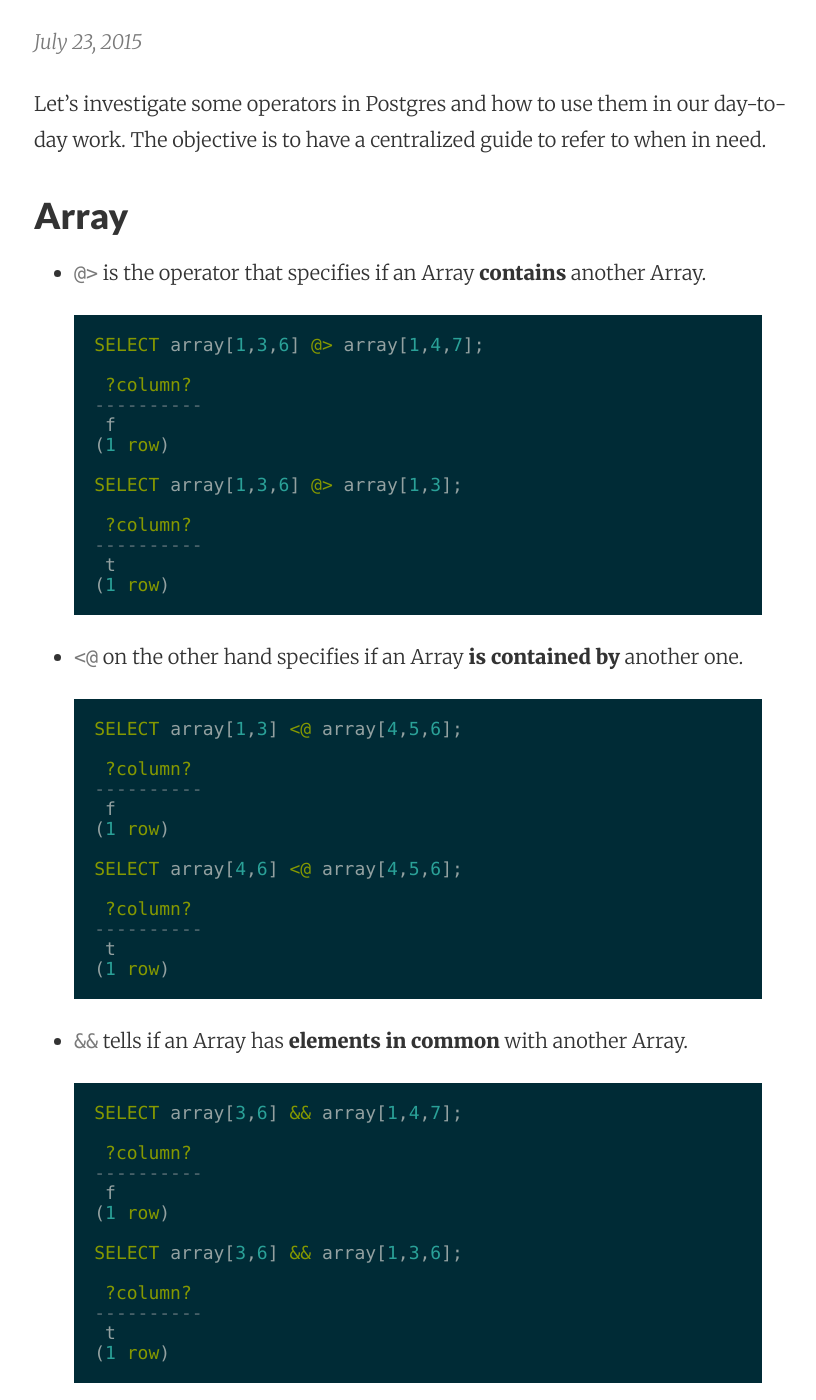
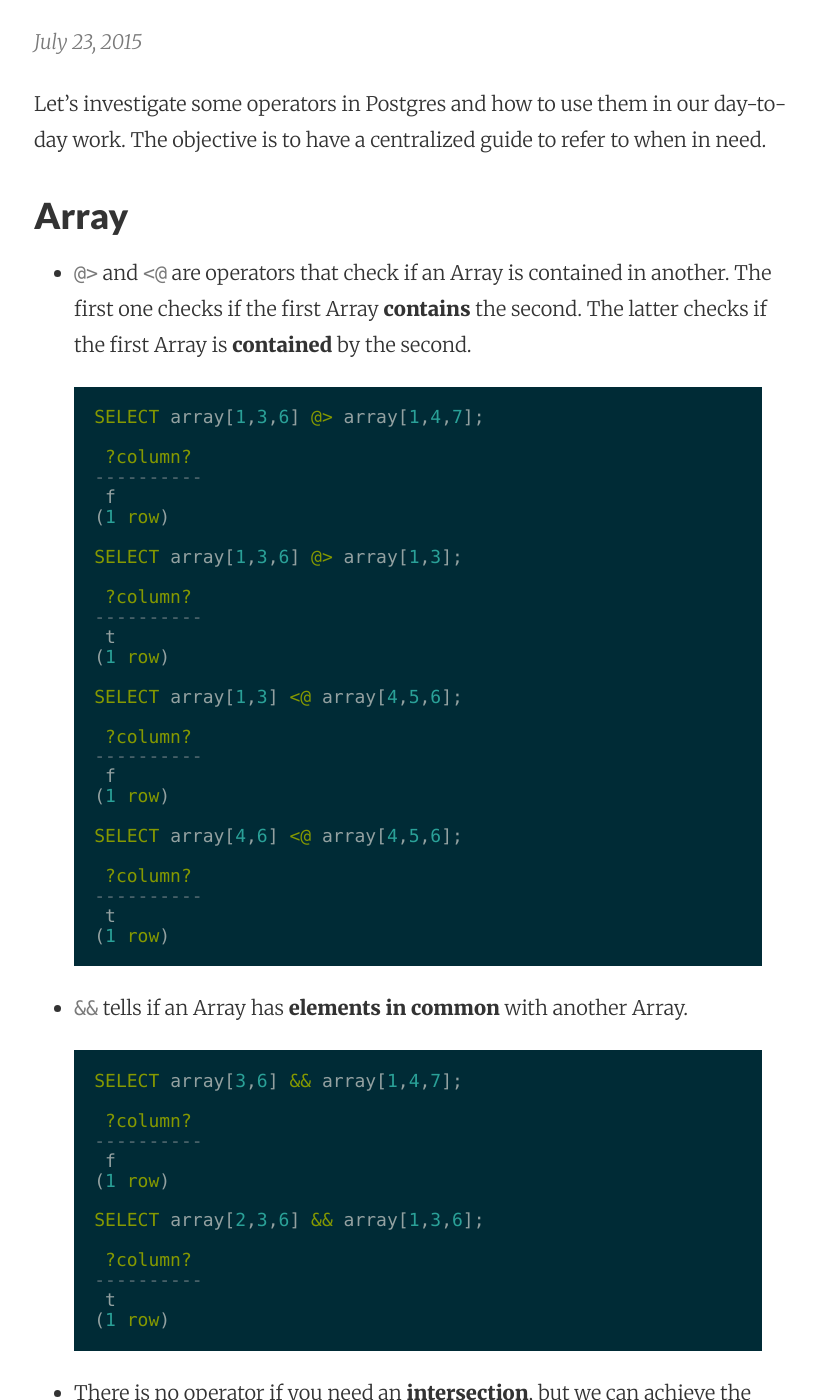
Before and after one commit to bernardoamc/bernardoamc.github.io, a Jekyll site: the page built from _posts/2015-07-23-postgres-review-operators.md, in a window 1280 px wide and 1400 px high, scrolled down 429 px. Shown: the whole window, without its empty margins (222-1038 px from the left). Built offline with Jekyll 4.4.1, drawn with Linux system fonts in a browser that asks for light colours; nearby versions of some CDN libraries; Markdown is read by kramdown in place of the engine named in the settings; some of the changed text lies outside the part shown.

Commit message:
Improve post summary and fix missing keys in some JSON examples.

```diff
--- a/_posts/2015-07-23-postgres-review-operators.md
+++ b/_posts/2015-07-23-postgres-review-operators.md
@@ -2,8 +2,9 @@
 layout:     post
 title:      Review of operators in Postgres
 date:       2015-07-23 23:00:00
-summary:    In this post we will review some operators so we can have
-            a place to reference in future posts.
+summary:    In this post we will review and learn how to apply some operators in
+            Postgres. The datatypes that we will investigate are Array, JSON and JSONB
+            since they are the newer and not so intuitive.
 categories: sql
 ---
 
@@ -13,7 +14,9 @@
 
 ### Array
 
-+ `@>` is the operator that specifies if an Array **contains** another Array.
++ `@>` and `<@` are operators that check if an Array is contained in another.
+The first one checks if the first Array **contains** the second. The latter
+checks if the first Array is **contained** by the second.
 
 {% highlight sql %}
 SELECT array[1,3,6] @> array[1,4,7];
@@ -29,11 +32,7 @@
 ----------
  t
 (1 row)
-{% endhighlight %}
 
-+ `<@` on the other hand specifies if an Array **is contained by** another one.
-
-{% highlight sql %}
 SELECT array[1,3] <@ array[4,5,6];
 
  ?column?
@@ -59,7 +58,7 @@
  f
 (1 row)
 
-SELECT array[3,6] && array[1,3,6];
+SELECT array[2,3,6] && array[1,3,6];
 
  ?column?
 ----------
```
Also changed, not shown: other parts of _posts/2015-07-23-postgres-review-operators.md (+4 -4 lines).
